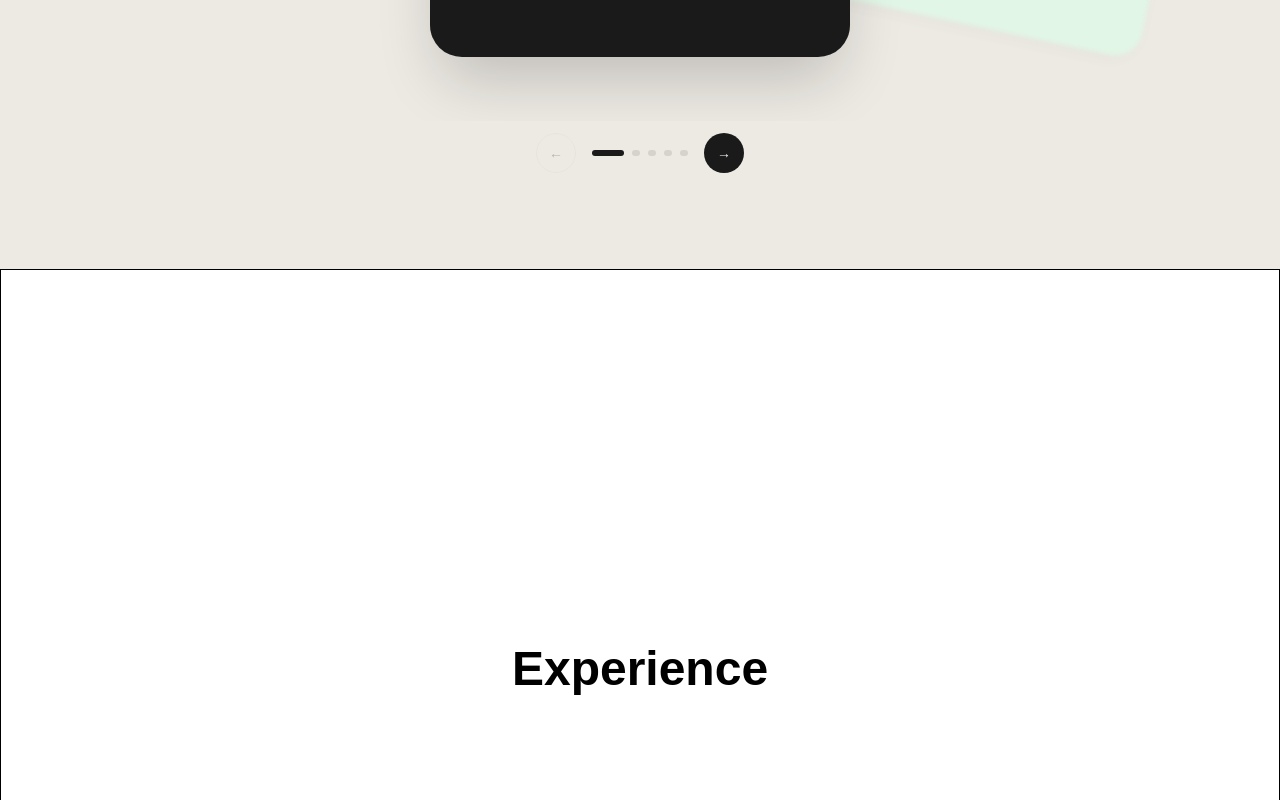
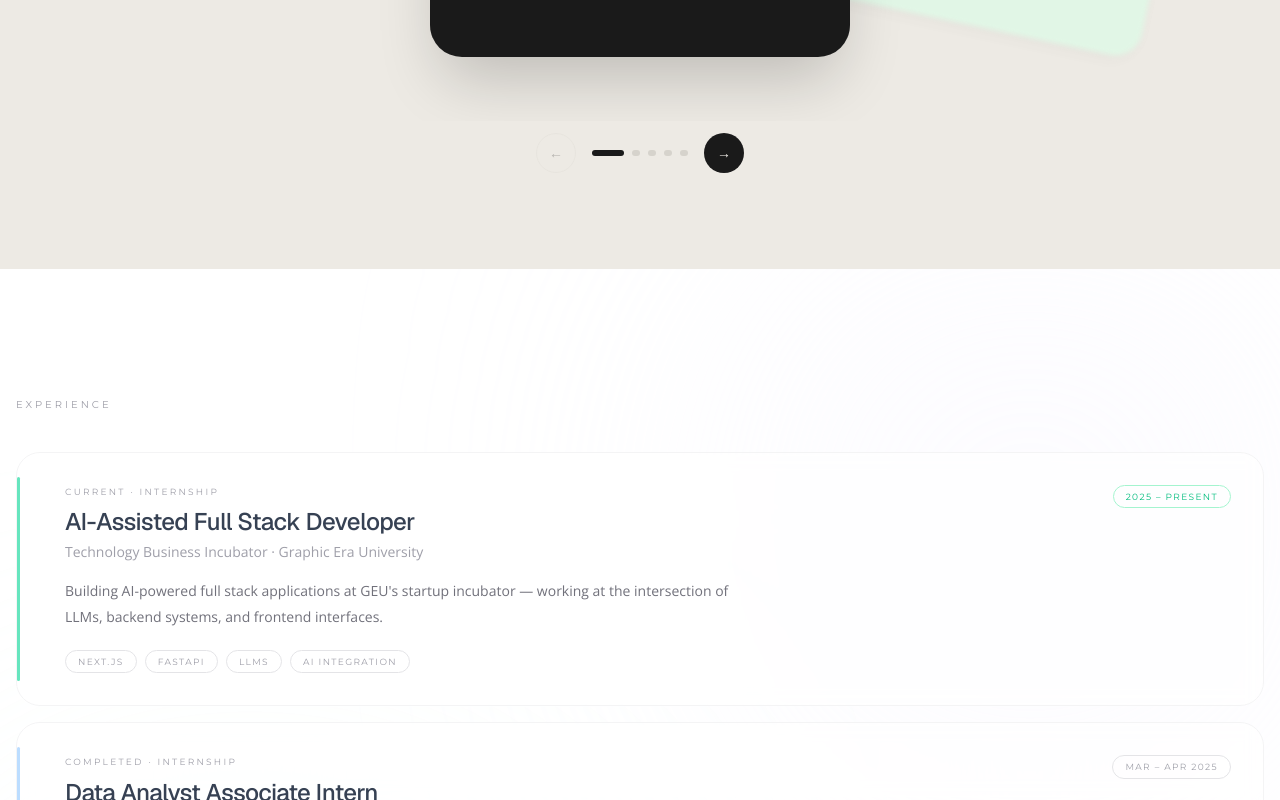
Before and after one commit to imraumayaggarwal/New-Portfolio, a Next.js app: page / in a window 1280 px wide. Shown: the part 2000-2800 px from the top of the page. Built offline with nearby package versions, Linux system fonts and the light colour scheme; a web font is replaced by a local one.

Commit message:
feat: enhance Experience component with animations and improved layout

```diff
--- a/src/components/sections/Experience.tsx
+++ b/src/components/sections/Experience.tsx
@@ -1,15 +1,143 @@
-import Container from "../layout/Container"
+"use client";
+
+import { motion } from "framer-motion";
+import Container from "../layout/Container";
+
+const fadeUp = (delay = 0) => ({
+  hidden: { opacity: 0, y: 24 },
+  show: {
+    opacity: 1,
+    y: 0,
+    transition: { duration: 0.7, ease: [0.25, 0.1, 0.25, 1], delay },
+  },
+});
+
+const Tag = ({ text }: { text: string }) => (
+  <span className="montserrat text-[9px] uppercase tracking-[0.15em] text-zinc-400 border border-zinc-200 rounded-full px-3 py-1">
+    {text}
+  </span>
+);
+
+const experiences = [
+  {
+    type: "Current · Internship",
+    role: "AI-Assisted Full Stack Developer",
+    company: "Technology Business Incubator · Graphic Era University",
+    date: "2025 – Present",
+    dateColor: "text-emerald-500 border-emerald-200",
+    description:
+      "Building AI-powered full stack applications at GEU's startup incubator — working at the intersection of LLMs, backend systems, and frontend interfaces.",
+    tags: ["Next.js", "FastAPI", "LLMs", "AI Integration"],
+    accent: "bg-emerald-400",
+  },
+  {
+    type: "Completed · Internship",
+    role: "Data Analyst Associate Intern",
+    company: "Excelerate · Remote",
+    date: "Mar – Apr 2025",
+    dateColor: "text-zinc-400 border-zinc-200",
+    description:
+      "Transformed raw data into actionable insights. Built dashboards in Looker Studio, performed EDA, and developed data-driven presentations for stakeholders.",
+    tags: ["Data Analysis", "Looker Studio", "EDA", "Visualization"],
+    accent: "bg-blue-300",
+  },
+  {
+    type: "Hackathon · National Finals",
+    role: "Code for Bharat — Top 15 / 3000+",
+    company: "Microsoft Gurugram",
+    date: "2024",
+    dateColor: "text-zinc-400 border-zinc-200",
+    description:
+      "Built Simpl3fy — a personal finance management app — and reached the national finals at Microsoft's Gurugram office out of 3000+ registrations.",
+    tags: ["Simpl3fy", "Fintech", "React", "National Finals"],
+    accent: "bg-violet-300",
+  },
+];
 
 export default function Experience() {
   return (
     <section
       id="Experience"
-            className="min-h-screen border flex justify-center items-center"
+      className="relative py-32 overflow-hidden"
     >
+      {/* Atmosphere */}
+      <div className="absolute inset-0 -z-10">
+        <div className="absolute top-0 right-0 h-[500px] w-[500px] rounded-full bg-violet-50/50 blur-[180px]" />
+        <div className="absolute bottom-0 left-0 h-[500px] w-[500px] rounded-full bg-emerald-50/40 blur-[180px]" />
+      </div>
+
       <Container>
-                <h1 className="text-5xl font-bold">
+
+        {/* Eyebrow */}
+        <motion.p
+          variants={fadeUp(0)}
+          initial="hidden"
+          whileInView="show"
+          viewport={{ once: true }}
+          className="montserrat text-[10px] uppercase tracking-[0.3em] text-zinc-400 mb-10"
+        >
           Experience
-                </h1>
+        </motion.p>
+
+        {/* Cards — vertical stack */}
+        <div className="flex flex-col gap-4">
+          {experiences.map((exp, i) => (
+            <motion.div
+              key={exp.role}
+              variants={fadeUp(0.08 + i * 0.1)}
+              initial="hidden"
+              whileInView="show"
+              viewport={{ once: true }}
+              className="
+                group
+                relative
+                rounded-3xl
+                border border-zinc-100
+                bg-white/60
+                backdrop-blur-sm
+                p-8
+                hover:border-zinc-200
+                hover:shadow-sm
+                transition-all
+                duration-300
+                overflow-hidden
+              "
+            >
+              {/* Accent bar — left edge, colored per card */}
+              <div className={`absolute left-0 top-6 bottom-6 w-[3px] rounded-full ${exp.accent} opacity-60 group-hover:opacity-100 transition-opacity duration-300`} />
+
+              <div className="pl-4">
+                <div className="flex flex-col md:flex-row md:items-start md:justify-between gap-4 mb-4">
+                  <div>
+                    <p className="montserrat text-[9px] uppercase tracking-[0.25em] text-zinc-400 mb-2">
+                      {exp.type}
+                    </p>
+                    <h3 className="geist-font text-2xl font-medium text-gray-700 tracking-tight">
+                      {exp.role}
+                    </h3>
+                    <p className="open-sans text-sm text-zinc-400 mt-1">
+                      {exp.company}
+                    </p>
+                  </div>
+                  <span className={`montserrat text-[9px] uppercase tracking-[0.15em] border rounded-full px-3 py-1 whitespace-nowrap self-start ${exp.dateColor}`}>
+                    {exp.date}
+                  </span>
+                </div>
+
+                <p className="open-sans text-[14px] text-zinc-500 leading-[1.85] mb-5 max-w-2xl">
+                  {exp.description}
+                </p>
+
+                <div className="flex flex-wrap gap-2">
+                  {exp.tags.map((tag) => (
+                    <Tag key={tag} text={tag} />
+                  ))}
+                </div>
+              </div>
+            </motion.div>
+          ))}
+        </div>
+
       </Container>
     </section>
   );
```
Lines whose indentation alone changed are shown as unchanged.
